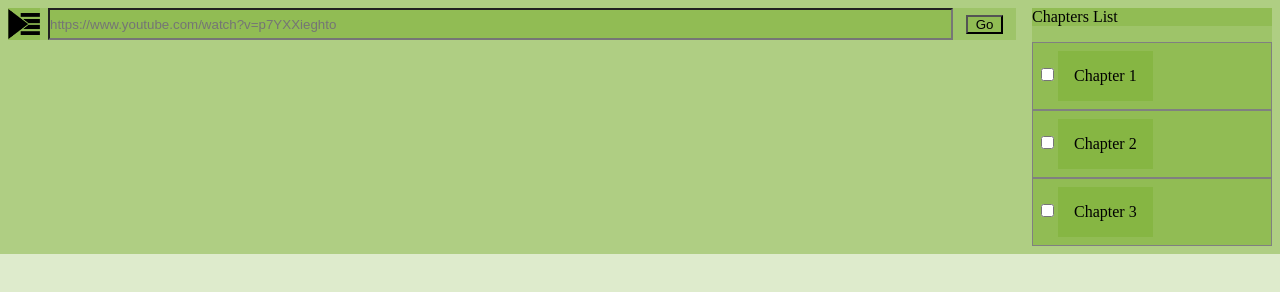
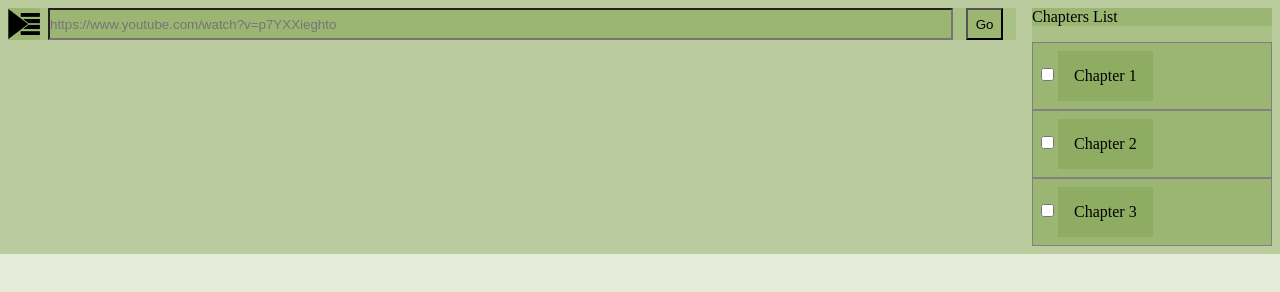
Before and after one commit to HazemSayad/YoutubeClassroom, a plain HTML site: page index.html in a window 1280 px wide. Drawn offline with nearby package versions, Linux system fonts and the light colour scheme.

Commit message:
submit button height 100%

```diff
--- a/styles.css
+++ b/styles.css
@@ -2,7 +2,7 @@
     padding: 0px;
     margin: 0px;
     box-sizing: border-box;
-    background-color: rgba(93, 156, 0, 0.2);
+    background-color: rgb(74, 123, 0, 0.15);
 }
 
 .flex-row {
@@ -33,6 +33,8 @@
 .submit-button {
     margin: 0em 1em;
     width: 3em;
+    height: 100%;
+
 }
 
 .chapter-card {
```
